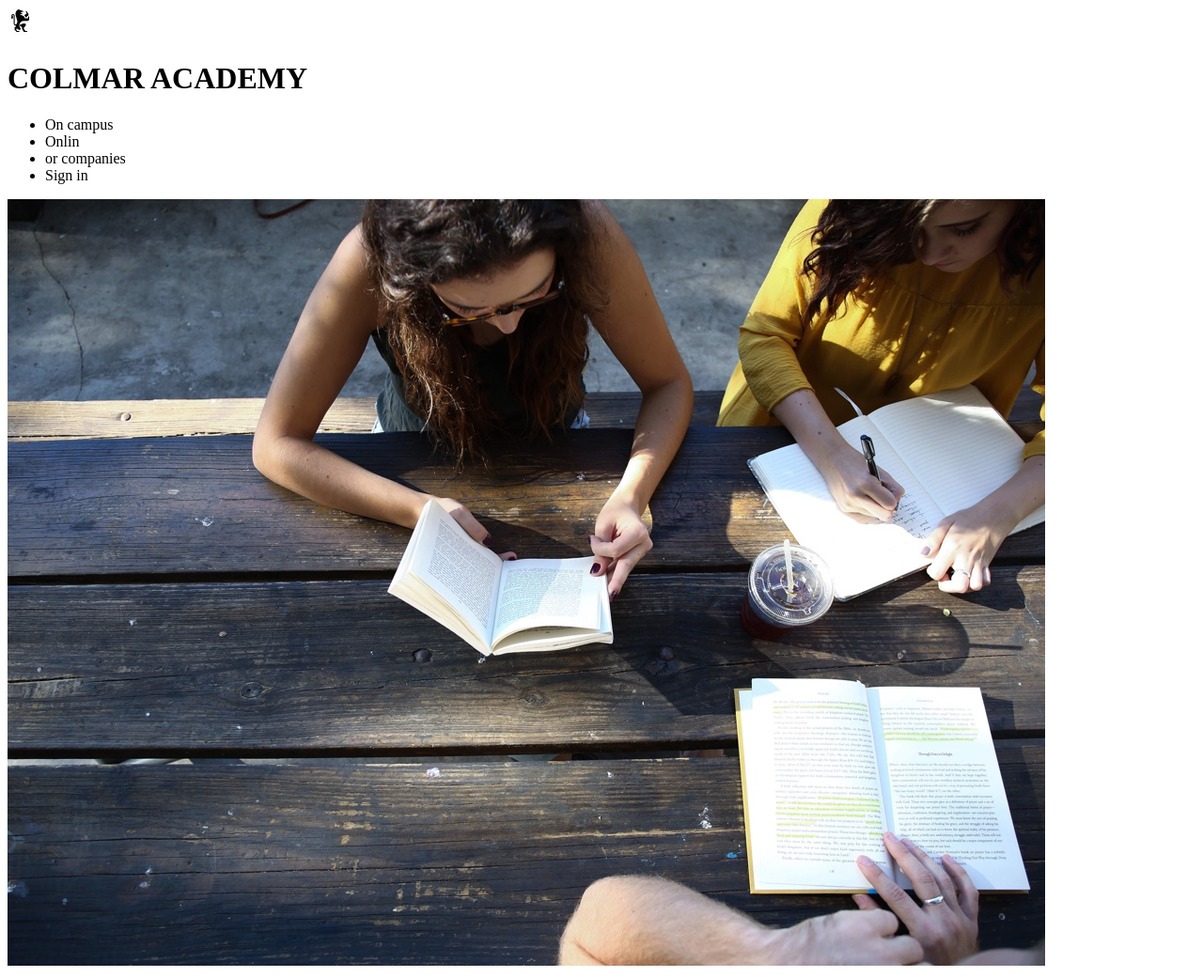
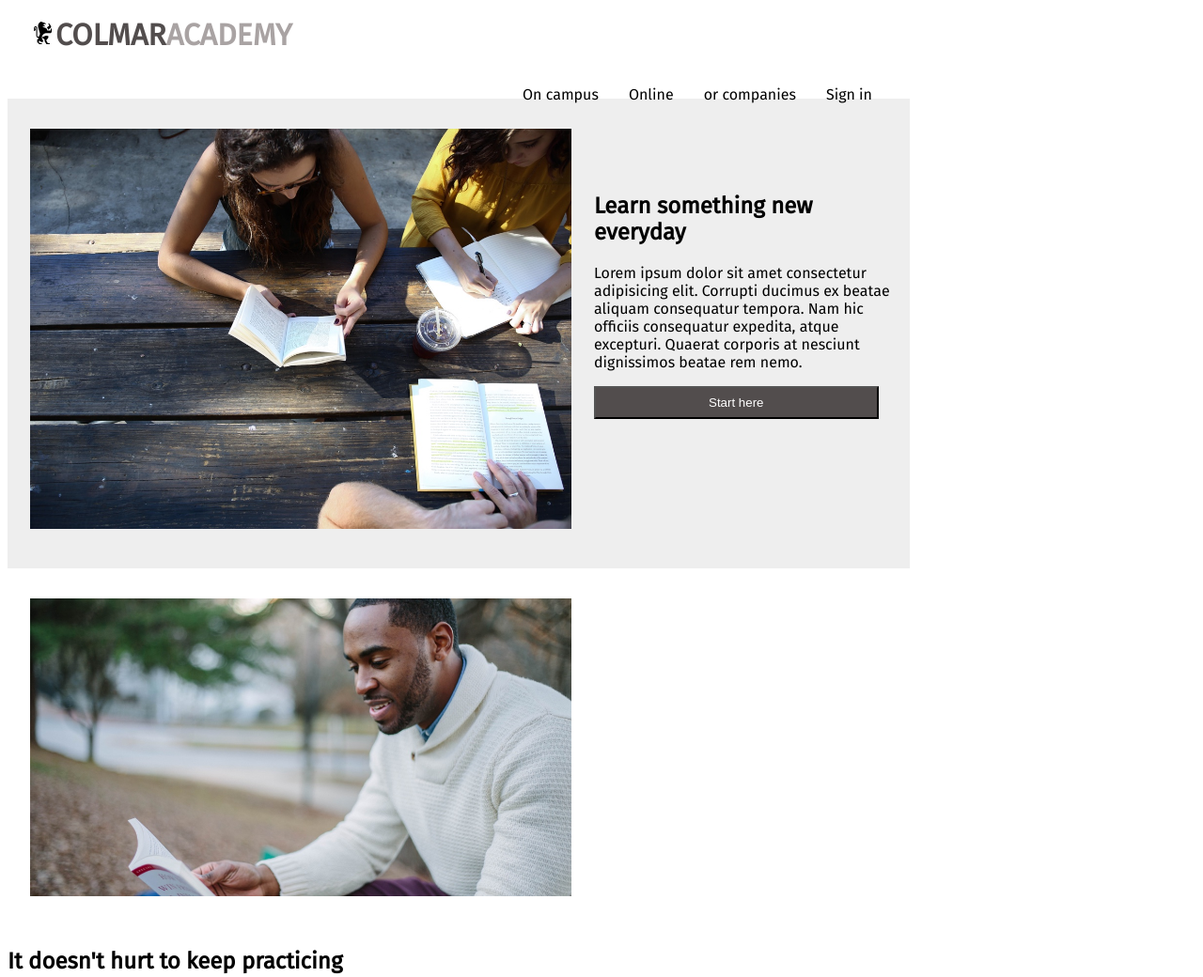
Before and after one commit to ccloops/css-test, a plain HTML site: page index.html in a window 1280 px wide. Shown: the top 1040 px of the page at 94% size. Drawn offline with Linux system fonts and the light colour scheme.

Commit message:
added section ids and styled section one

```diff
--- a/index.html
+++ b/index.html
@@ -5,17 +5,18 @@
   <meta name="viewport" content="width=device-width, initial-scale=1.0">
   <meta http-equiv="X-UA-Compatible" content="ie=edge">
   <link rel="shortcut icon" type="image/x-icon" href="./images/ic-logo.svg" />
+  <link href="https://fonts.googleapis.com/css?family=Fira+Sans" rel="stylesheet">
   <link rel="stylesheet" href="style.css">
   <title>Colmar Academy</title>
 </head>
 <body>
   <header>
     <img src="./images/ic-logo.svg" alt="logo">
-    <h1>COLMAR ACADEMY</h1>
+    <h1>COLMAR<span>ACADEMY</span></h1>
     <nav>
       <ul>
         <li>On campus</li>
-        <li>Onlin</li>
+        <li>Online</li>
         <li>or companies</li>
         <li>Sign in</li>
       </ul>
@@ -23,13 +24,13 @@
   </header>
 
   <main>
-    <section>
+    <section id="section-one">
       <img src="./images/banner.jpg" alt="Banner">
       <h1>Learn something new everyday</h1>
       <p>Lorem ipsum dolor sit amet consectetur adipisicing elit. Corrupti ducimus ex beatae aliquam consequatur tempora. Nam hic officiis consequatur expedita, atque excepturi. Quaerat corporis at nesciunt dignissimos beatae rem nemo.</p>
       <button>Start here</button>
     </section>
-    <section>
+    <section id="section-two">
       <img src="./images/information-main.jpg" alt="Emanuel, Sr Strategist at Hiring.com">
       <h2>It doesn't hurt to keep practicing</h2>
       <p>"Lorem ipsum dolor sit amet consectetur adipisicing elit. Corrupti ducimus ex beatae aliquam consequatur tempora. Nam hic
--- a/style.css
+++ b/style.css
@@ -0,0 +1,70 @@
+body {
+  width: 960px;
+  font-family: 'Fira Sans', sans-serif;
+}
+
+header {
+  height: 64px;
+}
+
+header img {
+  float: left;
+  margin-left: 24px;
+}
+
+header h1 {
+  font-size: 32px;
+  line-height: 1;
+  color: rgb(82, 77, 77);
+}
+
+span {
+  color: rgb(169, 163, 163);
+}
+
+header ul {
+  display: flex;
+  justify-content: flex-end;
+  margin-bottom: 30px;
+}
+
+header ul li {
+  list-style-type: none;
+  padding: 16px;
+  /* margin-bottom: 20px; */
+}
+
+header ul li:last-child {
+  margin-right: 24px;
+}
+
+#section-one img {
+  max-width: 60%;
+  margin: 32px 24px;
+  float: left;
+}
+
+#section-one {
+  background-color: #eee;
+  height: 500px;
+}
+
+#section-one h1 {
+  padding-top: 100px;
+}
+
+#section-one button {
+  color: white;
+  background-color: rgb(82, 77, 77);
+  padding: 8px 120px;
+  text-align: center;
+}
+
+#section-two {
+
+}
+
+#section-two img {
+  max-width: 60%;
+  margin: 32px 24px;
+}
```
